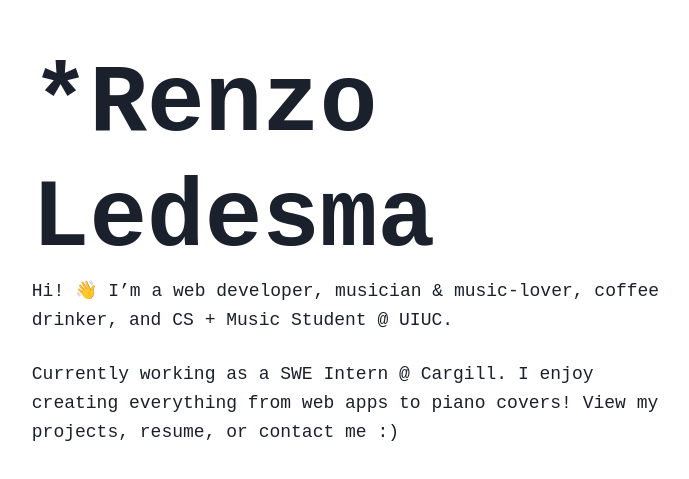
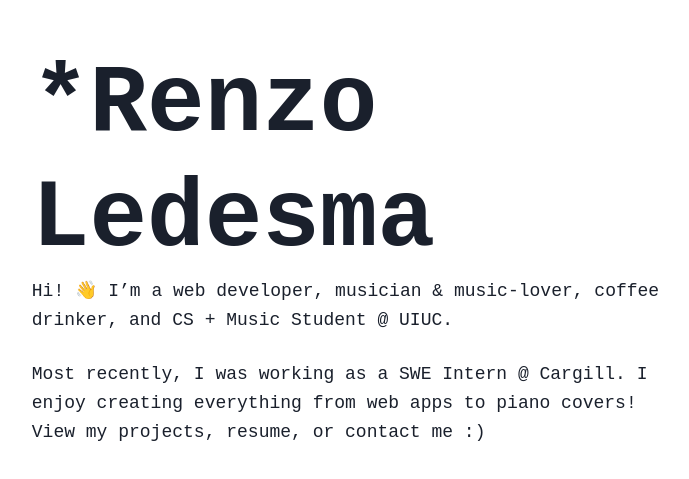
Before and after one commit to renzol2/renzol2.github.io, a Next.js app: page / in a window 1280 px wide. Shown: the part 141-620 px from the top of the page, without its empty margins (237-926 px from the left). Built offline with nearby package versions, Linux system fonts and the light colour scheme.

Commit message:
Create paragraph component

```diff
--- /dev/null
+++ b/components/Paragraph.tsx
@@ -0,0 +1,15 @@
+import { Text } from '@chakra-ui/react';
+
+const Paragraph = ({ children }) => (
+  <Text
+    mb="1.5rem"
+    fontFamily="monospace"
+    fontSize="lg"
+    fontWeight="light"
+    lineHeight="tall"
+  >
+    {children}
+  </Text>
+);
+
+export default Paragraph;
--- a/pages/index.tsx
+++ b/pages/index.tsx
@@ -1,19 +1,7 @@
-import { Box, Center, Heading, Text, Link } from '@chakra-ui/react';
-import NextLink from 'next/link';
+import { Box, Center, Heading } from '@chakra-ui/react';
+import Paragraph from '../components/Paragraph';
 
-export default function Home() {
-  const Paragraph = ({ children }) => (
-    <Text
-      mb="1.5rem"
-      fontFamily="monospace"
-      fontSize="lg"
-      fontWeight="light"
-      lineHeight="tall"
-    >
-      {children}
-    </Text>
-  );
-
+const Home = () => {
   return (
     <Center h="100vh">
       <Box w="58%">
@@ -26,12 +14,14 @@ export default function Home() {
             and CS + Music Student @ UIUC.
           </Paragraph>
           <Paragraph>
-            Currently working as a SWE Intern @ Cargill. I enjoy creating
-            everything from web apps to piano covers! View my projects, resume,
-            or contact me :)
+            Most recently, I was working as a SWE Intern @ Cargill. I enjoy
+            creating everything from web apps to piano covers! View my projects,
+            resume, or contact me :)
           </Paragraph>
         </Box>
       </Box>
     </Center>
   );
-}
+};
+
+export default Home;
```
